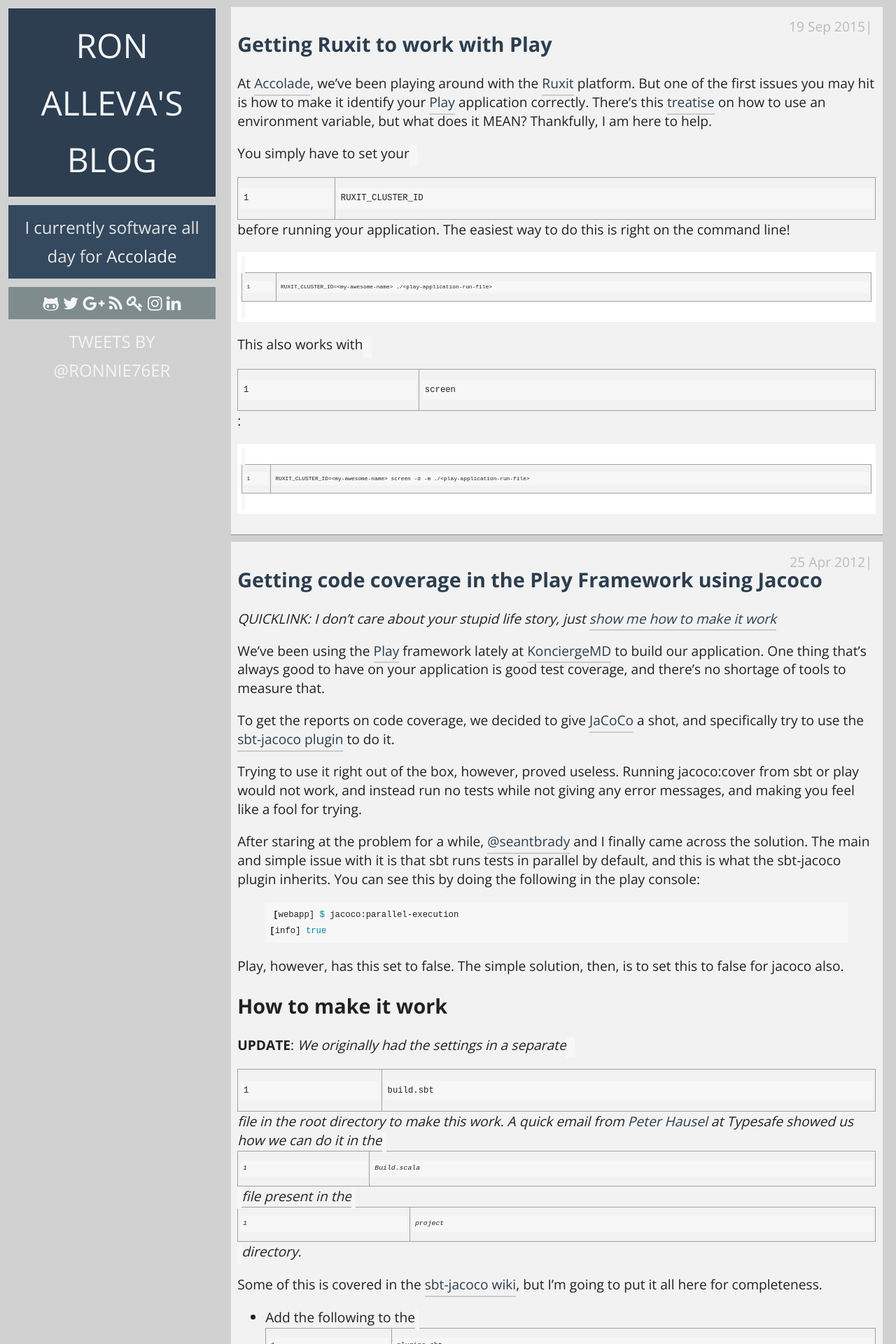
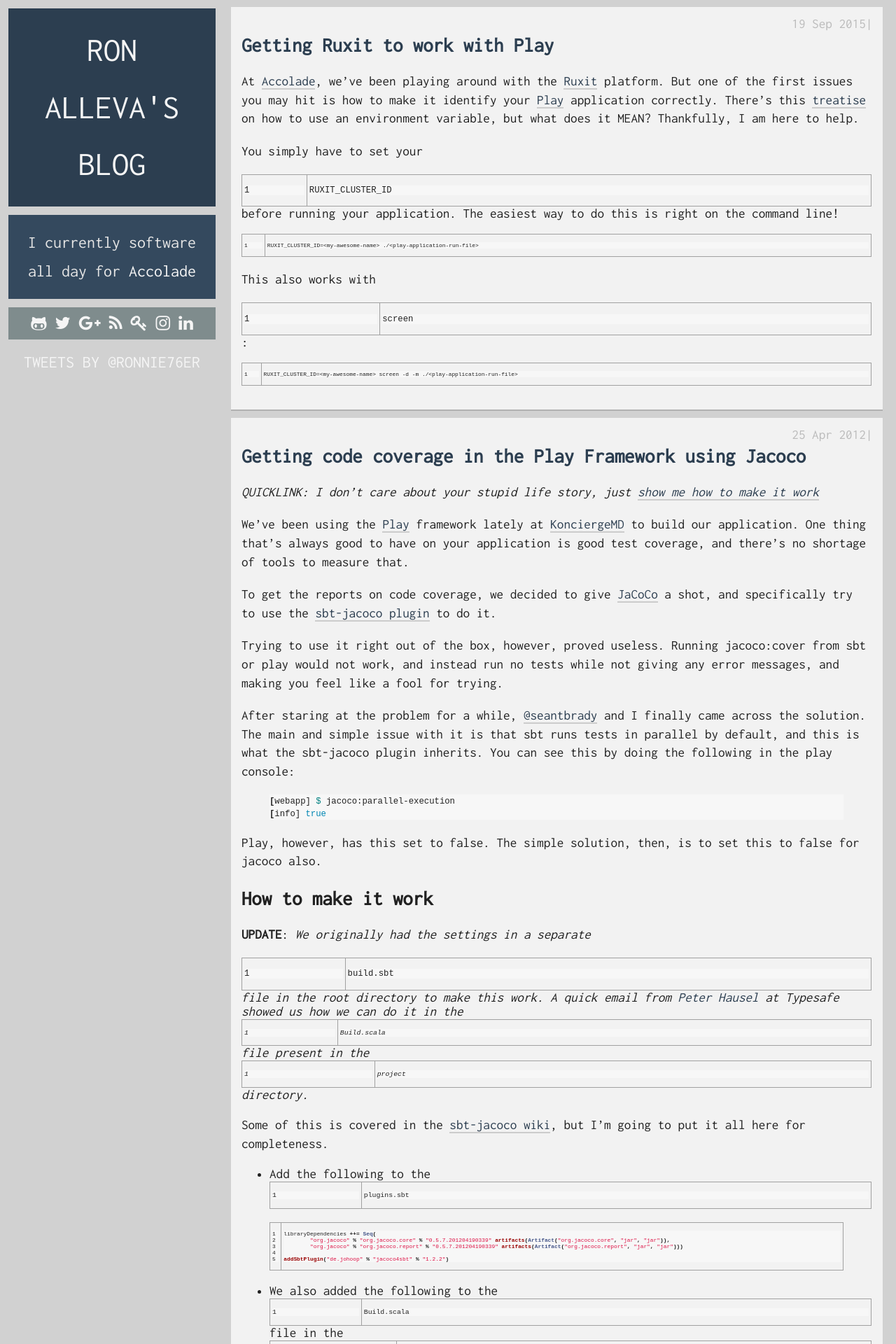
Before and after one commit to Ronnie76er/ronalleva, a Jekyll site: the page built from index.html, in a window 1280 px wide. Shown: the top 1920 px of the page at 70% size. Built offline with Jekyll 4.4.1, drawn with Linux system fonts in a browser that asks for light colours; nearby versions of some CDN libraries; the list of posts is cut into pages by our own code; comment, search, counter and statistics services are not loaded.

Commit message:
Fix a lot of the layout issues
Better font now too!

Yay monospace

```diff
--- a/_layouts/default.html
+++ b/_layouts/default.html
@@ -20,7 +20,7 @@
 
     {% if site.highlighter %} <link rel="stylesheet" href="{{ site.url }}/css/syntax.css" type='text/css'> {% endif %}
     <link rel="stylesheet" href="{{ site.url }}/css/main.css" type='text/css'>
-    <link href='https://fonts.googleapis.com/css?family=Open+Sans:300,400,700' rel='stylesheet' type='text/css'>
+<link href='https://fonts.googleapis.com/css?family=Inconsolata' rel='stylesheet' type='text/css'>
     <link rel="alternate" type="application/rss+xml" title="{{ site.name }}" href="{{ site.url }}/feed.xml">
     <link rel="stylesheet" href="https://maxcdn.bootstrapcdn.com/font-awesome/4.4.0/css/font-awesome.min.css">
     <script>
--- a/css/main.css
+++ b/css/main.css
@@ -25,7 +25,7 @@
 
 html, body {
     background: #d1d1d1;
-    font-family: 'Open Sans', sans-serif;
+    font-family: 'Inconsolata', sans-serif;
     font-size: 24px;
     margin: 0;
 }
@@ -70,7 +70,6 @@ nav {
 article p a {
     border-bottom: .125em solid #ccc;
     display: inline;
-    padding: 0 0 .15em 0;
 }
 
     article p a:hover, article p a:active {
@@ -156,7 +155,7 @@ hr {
     color: #212121;
     margin: 0.5em;
     overflow: hidden;
-    padding: 0.5em;
+    padding: 0.8em;
     position: relative;
 }
 
@@ -187,10 +186,7 @@ hr {
 pre, code {
     background: #f7f7f7;
     font-size: 0.8em;
-    line-height: 1.5em;
-    padding: 0.4em;
 }
-
 
 blockquote {
     font-style: italic;
```
Also changed, not shown: css/styles.css (+4 -4 lines).
